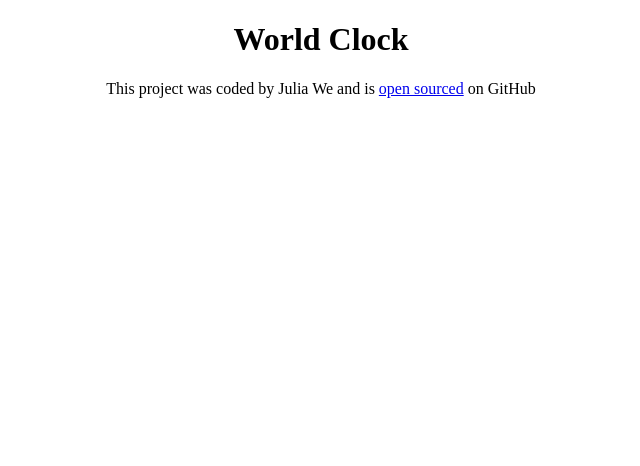
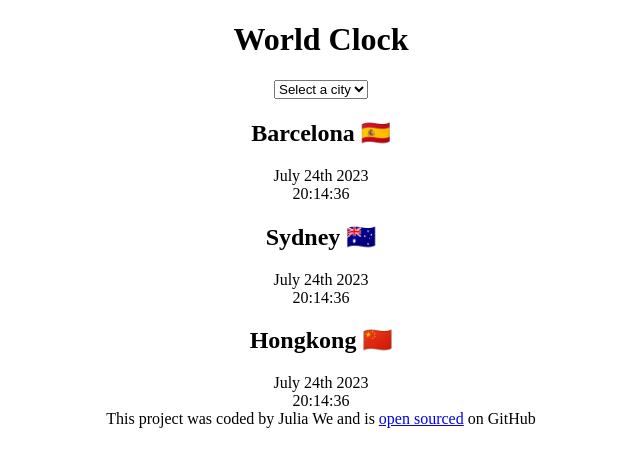
Before and after one commit to JulWe/Worldclock, a plain HTML site: page index.html in a window 1280 px wide. Shown: the whole page, without its empty margins (319-959 px from the left). Drawn offline with Linux system fonts and the light colour scheme.

Commit message:
added the main structure of HTML

```diff
--- a/index.html
+++ b/index.html
@@ -8,7 +8,32 @@
     <title>Worldclock</title>
 </head>
 <body>
-    <h1>World Clock</h1>
+    <div class="container">
+        <h1>World Clock</h1>
+
+        <select name="" id="">
+            <option value="">Select a city</option>
+            <option value="">Vienna</option>
+            <option value="">New York</option>
+            <option value="">Tel Aviv</option>
+        </select>
+
+        <div class="city">
+            <h2>Barcelona 🇪🇸</h2>
+            <div class="date">July 24th 2023</div>
+            <div class="time">20:14:36</div>
+        </div>
+        <div class="city">
+            <h2>Sydney 🇦🇺</h2>
+            <div class="date">July 24th 2023</div>
+            <div class="time">20:14:36</div>
+        </div>
+        <div class="city">
+            <h2>Hongkong 🇨🇳</h2>
+            <div class="date">July 24th 2023</div>
+            <div class="time">20:14:36</div>
+        </div>
+    </div>
     <footer>This project was coded by Julia We and is <a href="https://github.com/JulWe/Worldclock" target="_blank">open sourced</a> on GitHub</footer>
     <script src="source/script.js"></script>
 </body>
```
